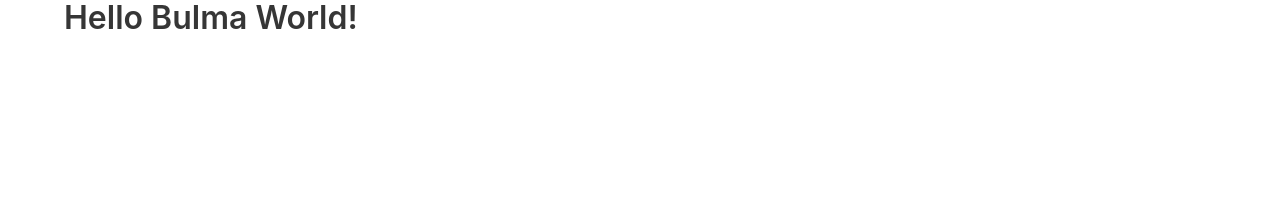
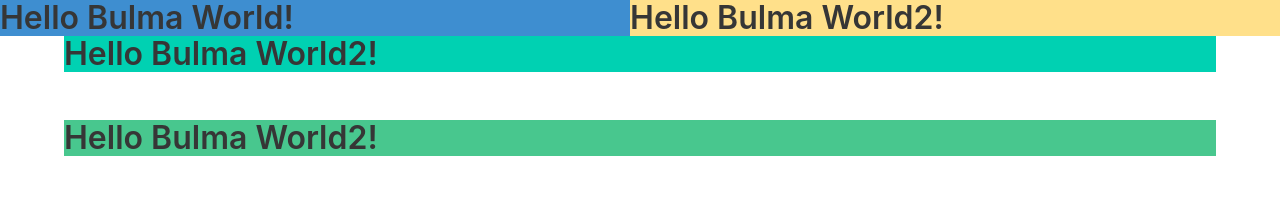
Before and after one commit to charliejuc/bulma-crash-course, a plain HTML site: page index.html in a window 1280 px wide. Drawn offline with nearby package versions, Linux system fonts and the light colour scheme.

Commit message:
Full container example.

```diff
--- a/index.html
+++ b/index.html
@@ -10,9 +10,25 @@
         />
     </head>
     <body>
-        <div class="container">
-            <h1 class="title">Hello Bulma World!</h1>
+        <div class="is-flex">
+            <div class="container has-background-info">
+                <h1 class="title">Hello Bulma World!</h1>
+            </div>
+
+            <div class="container has-background-warning">
+                <h1 class="title">Hello Bulma World2!</h1>
+            </div>
         </div>
+
+        <div class="container has-background-primary">
+            <h1 class="title">Hello Bulma World2!</h1>
+        </div>
+
+        <section class="section">
+            <div class="container has-background-success">
+                <h1 class="title">Hello Bulma World2!</h1>
+            </div>
+        </section>
 
         <script
             defer
```
